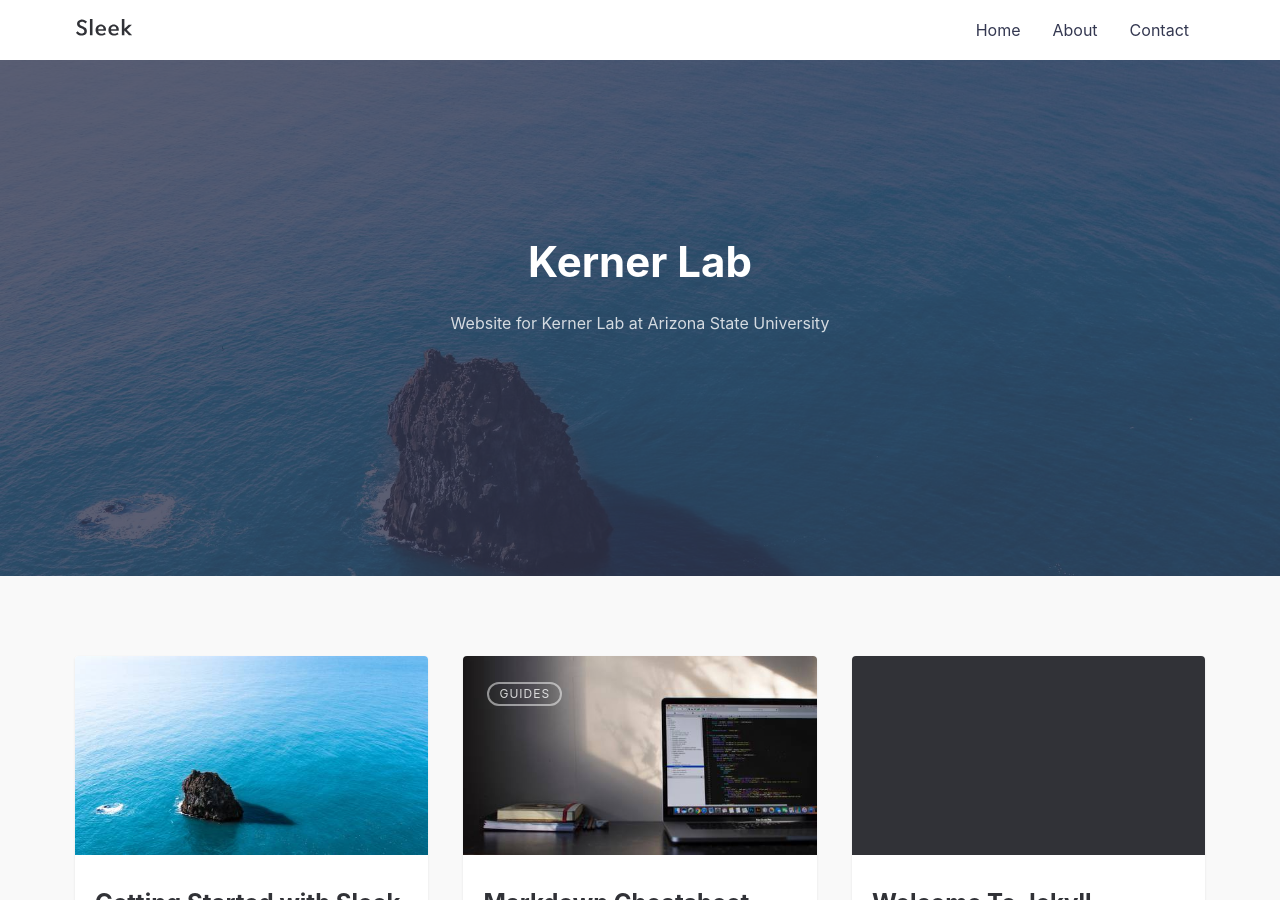
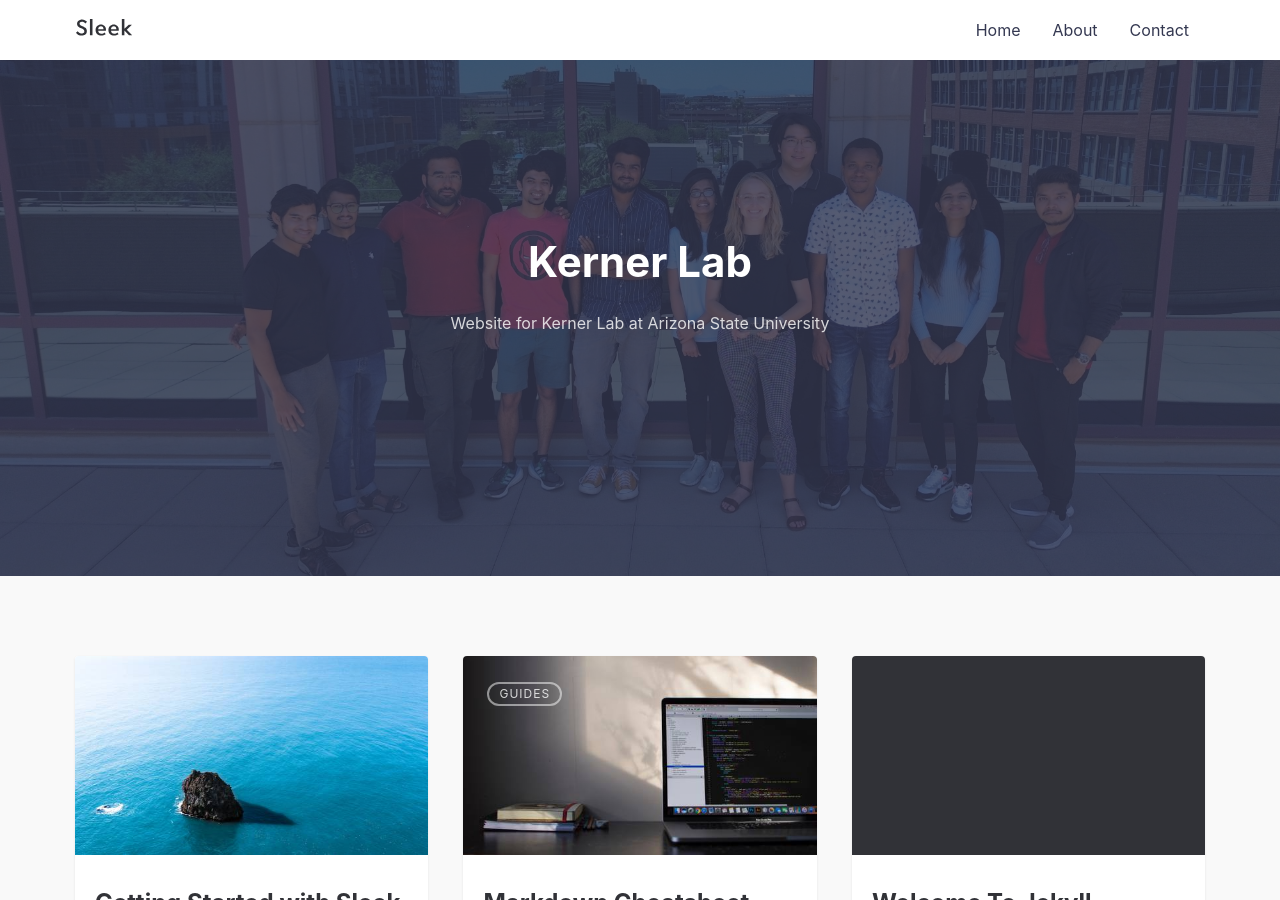
Before and after one commit to kerner-lab/kerner-lab.github.io, a Jekyll site: the page built from index.md, in a window 1280 px wide and 900 px high. Built offline with Jekyll 4.4.1, drawn with Linux system fonts in a browser that asks for light colours.

Commit message:
Updating Lab Profile

```diff
--- a/_config.yml
+++ b/_config.yml
@@ -19,14 +19,14 @@ url: "https://kerner-lab.github.io" # the base hostname & protocol for your site
 
 # THEME SETTINGS
 navigation: # Navigation links
-  - {name: 'Home', link: '/'}
-  - {name: 'About', link: '/about'}
-  - {name: 'Contact', link: '/contact'}
+  - { name: "Home", link: "/" }
+  - { name: "About", link: "/about" }
+  - { name: "Contact", link: "/contact" }
 
 tagline: >
   Website for Kerner Lab at Arizona State University
 
-hero_img: posts/sleek_lg.jpg # Main background image: use the path from /assets/img/ => This will output /assets/img/posts/sleek_lg.jpg
+hero_img: posts/lab_profile.jpg # Main background image: use the path from /assets/img/ => This will output /assets/img/posts/sleek_lg.jpg
 
 email: hkerner@asu.edu # email for form submission
 
@@ -60,7 +60,7 @@ exclude:
   - gulpfile.js
   - sleek.jpg
 
-include: ['_pages']
+include: ["_pages"]
 permalink: /:title/
 
 compress_html:
```
Also changed, not shown: assets/img/posts/lab_profile.jpg (added).
